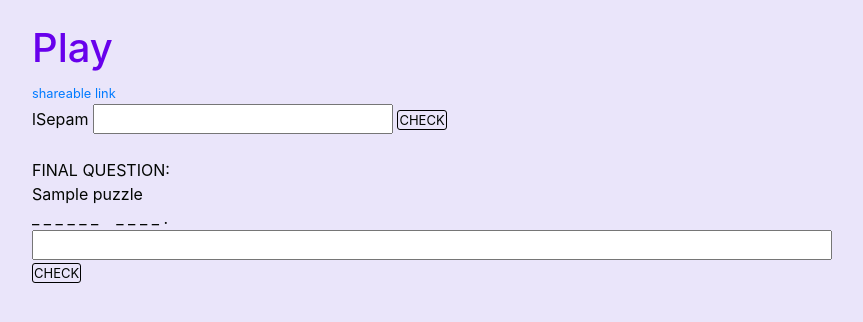
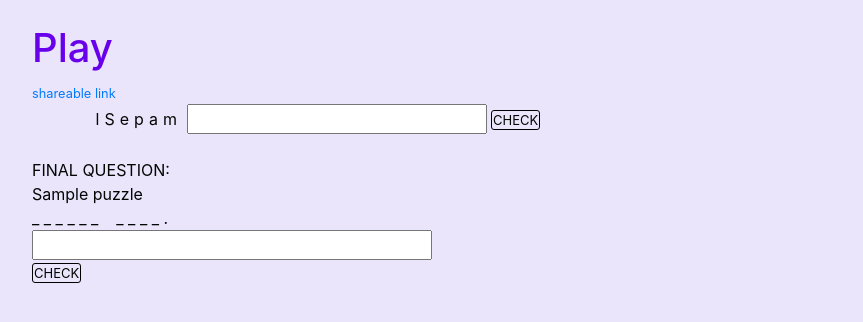
Before and after one commit to varmashanthanu/string_exercises, a Flask app: page /play_game/1 in a window 1280 px wide. Shown: the part 56-378 px from the top of the page, without its empty margins (53-916 px from the left). Run offline with Flask 2, Linux system fonts and the light colour scheme; tables that the repository leaves empty hold one stand-in row (values such as "Sample post"); some libraries are stand-ins or nearby versions.

Commit message:
added can can

```diff
--- a/static/main.css
+++ b/static/main.css
@@ -11,6 +11,17 @@ h1, h2, h3, h4, h5, h6 {
 .page-not-found-image {
     width: 100%;
     margin-bottom: 25px;
+}
+
+.jumbled_word_part {
+    width: 150px;
+    letter-spacing: 5px;
+    display: inline-block;
+    text-align: right;
+}
+
+.answer_field_part {
+
 }
 
 .alert-message {
@@ -30,12 +41,23 @@ h1, h2, h3, h4, h5, h6 {
 }
 
 .final-answer {
-    width: 800px;
+    display: block;
+    width: 400px;
     text-transform: uppercase;
 
 }
 
-.finall-answer-shown {
+.dancing-gif {
+    height: 600px;
+    left: 50%;
+    margin-top: -300px;
+    margin-left: -500px;
+    position: absolute;
+    top: 50%;
+    width: 1000px;
+}
+
+.final-answer-shown {
     color: darkgreen;
     font-size: 3em;
 }
@@ -64,7 +86,6 @@ h1, h2, h3, h4, h5, h6 {
     font-size: 1.5em;
     width: 30px;
 }
-
 
 
 .bg-steel {
@@ -144,6 +165,7 @@ a.article-title:hover {
     padding-right: 1rem;
     position: relative;
 }
+
 .field-value-small {
     border-radius: 5px;
     color: #495057;
@@ -153,11 +175,14 @@ a.article-title:hover {
     border: 1px solid #ced4da;
     padding-left: 5px;
 }
+
 .field-label {
     padding-right: 0.5rem;
 }
+
 .field-value-big {
 }
+
 .field-value-drop-area {
     border-radius: 5px;
     color: #495057;
@@ -178,6 +203,7 @@ a.article-title:hover {
 .invalid-input-fields {
     border-color: red;
 }
+
 .invalid-fields-feedback {
     position: absolute;
     font-size: 0.75rem;
@@ -209,16 +235,19 @@ a.article-title:hover {
         transform: rotate(360deg)
     }
 }
+
 .data-table {
     overflow: scroll;
     height: 400px;
     max-width: 100%;
 }
+
 table {
     border-radius: 3px;
     border: solid #dddddd 1px;
     background-color: white;
 }
+
 th, td {
     border: solid #dddddd 1px;
     padding-left: 0.5rem;
--- a/templates/play_game.html
+++ b/templates/play_game.html
@@ -5,9 +5,9 @@
         {% for i, word in game['scrambled_words'] %}
 
             <span class="scrambled-word;{{ game['words'][i] }}" id="sw_{{ i }}">
-                {{ word }}
+                <span class="jumbled_word_part">{{ word }}</span>
 {#                {% for l in word %}#}
-                    <span><input class="single-letter" id="word_{{ i }}"/></span>
+                    <span class="answer_field_part"><input class="single-letter" id="word_{{ i }}"/></span>
 {#                {% endfor %}#}
             </span>
             <span class="check_button" id="cb_{{ i }}">CHECK</span>
@@ -36,9 +36,13 @@
         <span><input class="final-answer" id="word_final-answer"/></span>
         <span class="check_button" id="cb_final-answer">CHECK</span>
     </div>
-    <div class="finall-answer-shown" id="final-answer-shown" style="display: none">
+    <div class="final-answer-shown" id="final-answer-shown" style="display: none">
         <span>{{ game['answer'] }}</span>
     </div>
+    <audio id="winAudio">
+        <source src="/static/audio/can_can_song.mp3">
+    </audio>
+    <img class="dancing-gif" id="dancing-gif" src="/static/site_images/dancing_ruffles.gif" style="display: none"/>
 {% endblock %}
 {% block scripts %}
     <script>
@@ -56,7 +60,12 @@
                 this.style.borderColor = 'darkgreen';
                 if (id_num === 'final-answer') {
                     $('#sw_final-answer').fadeOut();
-                    $('.finall-answer-shown').fadeIn();
+                    $('.final-answer-shown').fadeIn();
+                    if (answer === "WILL YOU MARRY ME?") {
+                        $('#winAudio').get(0).play();
+                        console.log('audio started now');
+                        setTimeout(showDancing, 11500)
+                    }
                 } else {
                     document.getElementById('keys_' + id_num).style.display = 'inline';
                 }
@@ -66,6 +75,10 @@
             }
 
 
-        })
+        });
+
+        function showDancing() {
+            $('#dancing-gif').show()
+        }
     </script>
 {% endblock %}
```
Also changed, not shown: static/site_images/dancing_ruffles.gif (added), 1 other file. Lines whose indentation alone changed are shown as unchanged.
